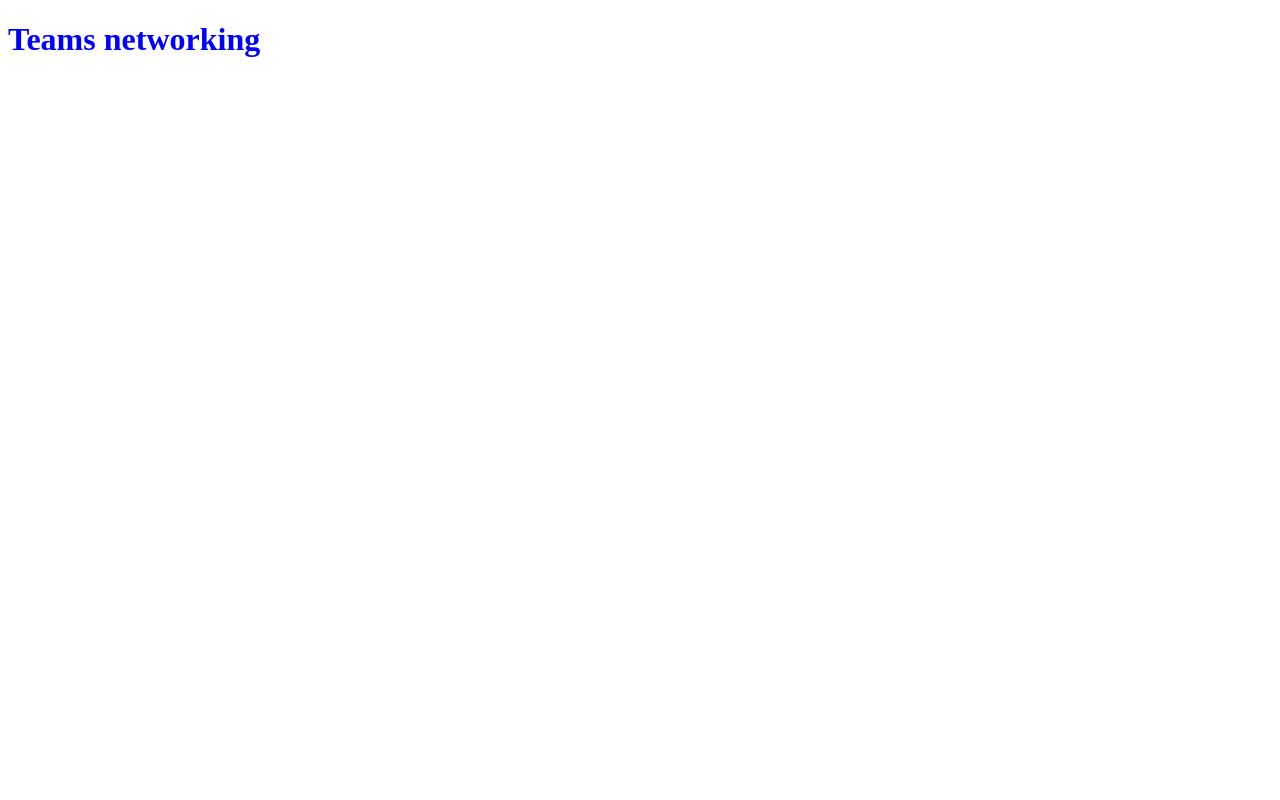
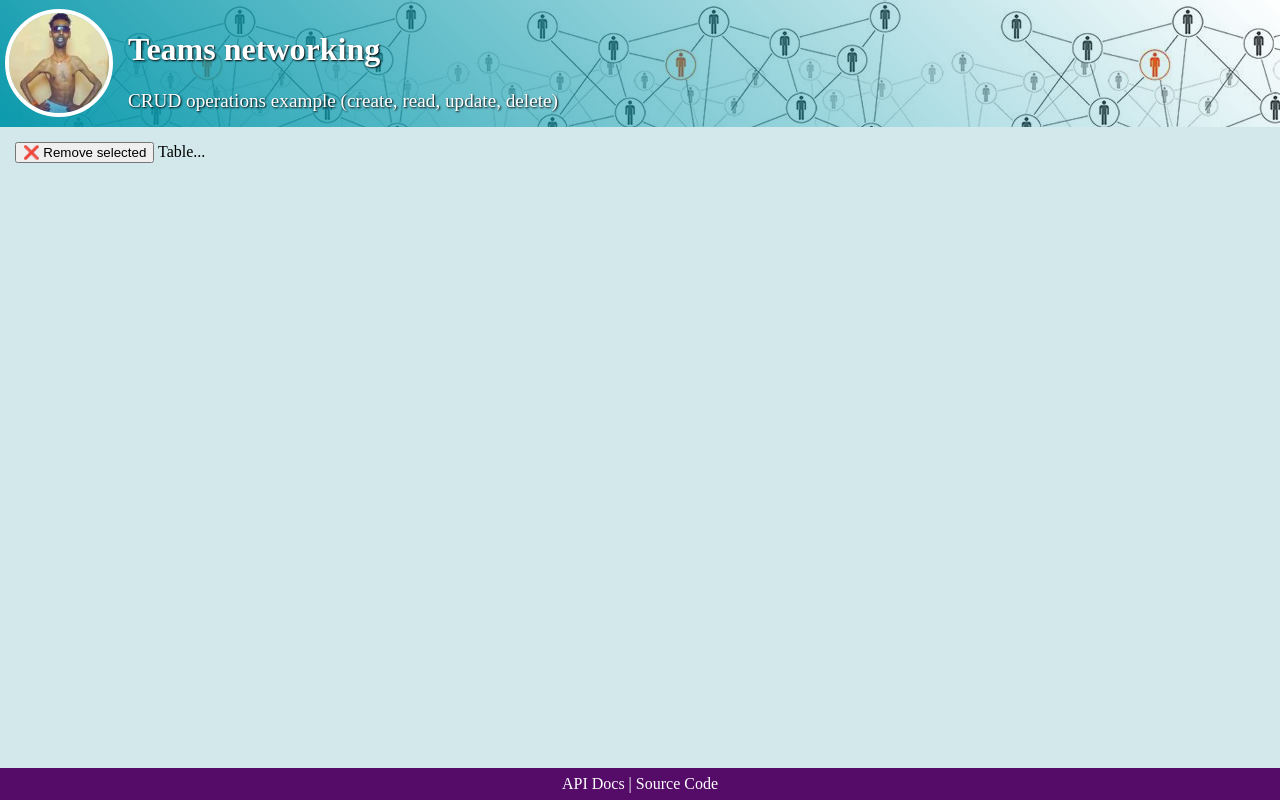
Before and after one commit to imnewdev/teams-networking, a website built with webpack: page src/index.html in a window 1280 px wide. Built offline with nearby package versions, Linux system fonts and the light colour scheme.

Commit message:
main layout

```diff
--- a/src/index.html
+++ b/src/index.html
@@ -7,7 +7,27 @@
     <link rel="stylesheet" href="style.css" />
   </head>
   <body>
-    <h1>Teams networking</h1>
+    <header>
+      <div id="header-wrapper">
+        <div id="my-picture">
+          <img src="images/download.jpg" alt="" width="100" height="100" />
+        </div>
+
+        <div id="header-info">
+          <h1>Teams networking</h1>
+          <h2>CRUD operations example (create, read, update, delete)</h2>
+        </div>
+      </div>
+    </header>
+
+    <section>
+      <button>❌ Remove selected</button>
+
+      Table...
+    </section>
+
+    <footer>API Docs | Source Code</footer>
+
     <script src="index.js"></script>
   </body>
 </html>
--- a/src/style.css
+++ b/src/style.css
@@ -1,3 +1,58 @@
+html {
+  height: 100%;
+}
+
+body {
+  min-height: 100%;
+  margin: 0;
+  display: flex;
+  flex-direction: column;
+  background: #d2e8ea;
+}
+body > section {
+  flex: 1;
+  padding: 15px;
+}
+header {
+  background: url(images/th.png);
+}
+
+#my-picture {
+  padding: 5px;
+  width: 108px;
+  height: 108px;
+}
+
+#header-wrapper {
+  display: flex;
+  flex-direction: row;
+  background: linear-gradient(45deg, #0798abfa, transparent);
+  align-items: center;
+}
+header img {
+  border-radius: 50%;
+  border: 4px solid white;
+  background-color: #ffffff90;
+}
+#header-info {
+  padding: 10px;
+  text-shadow: 1px 1px 2px black;
+}
+
 h1 {
-  color: blue;
+  margin: 5px 5;
+  color: white;
 }
+h2 {
+  color: white;
+  margin: 5px 0;
+  font-weight: 100;
+  font-size: 1.2em;
+}
+
+footer {
+  background-color: rgb(85, 12, 105);
+  color: white;
+  text-align: center;
+  padding: 7px;
+}
```
Also changed, not shown: src/images/download.jpg (added), src/images/images.jpg (added), src/images/th.png (added).
